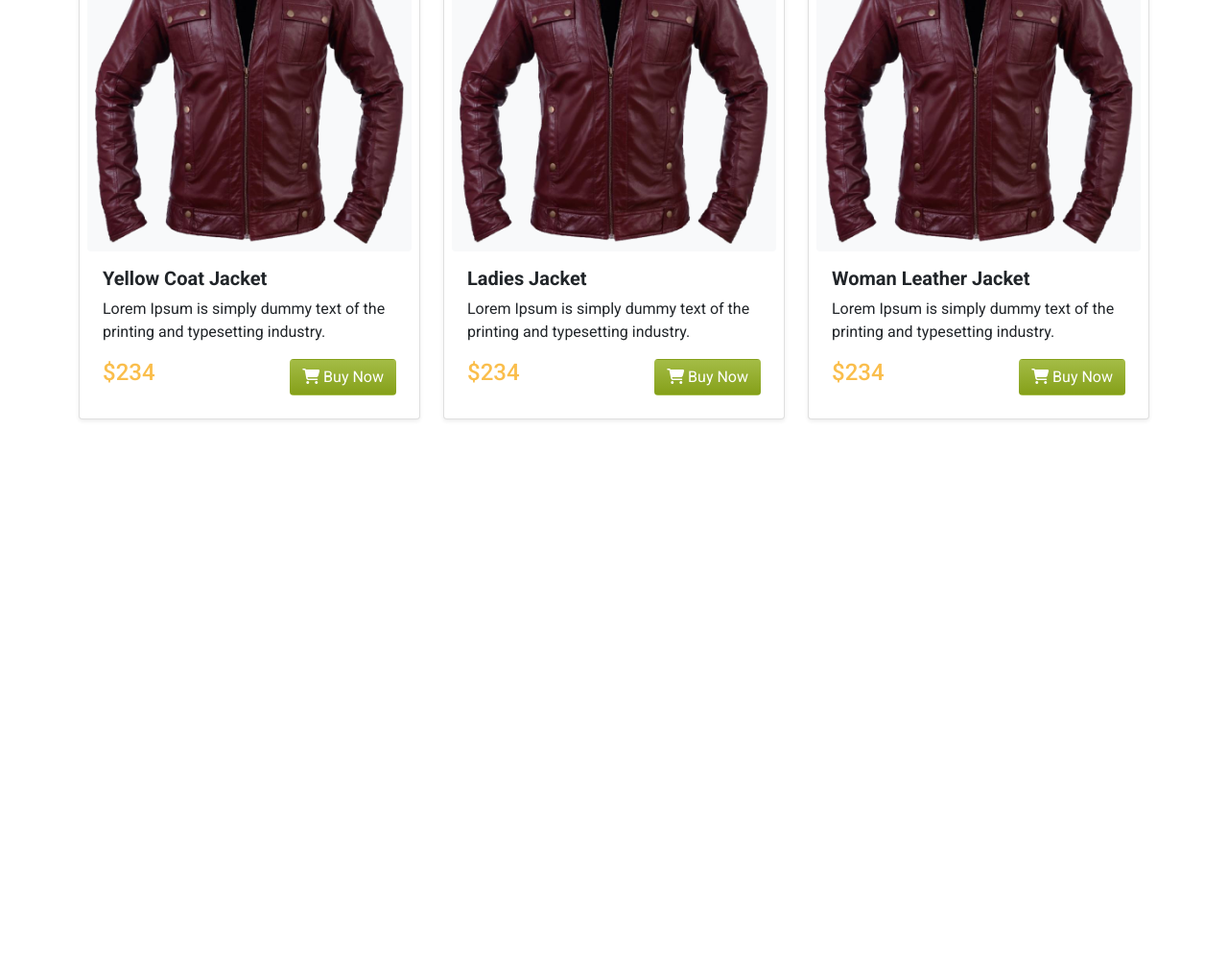
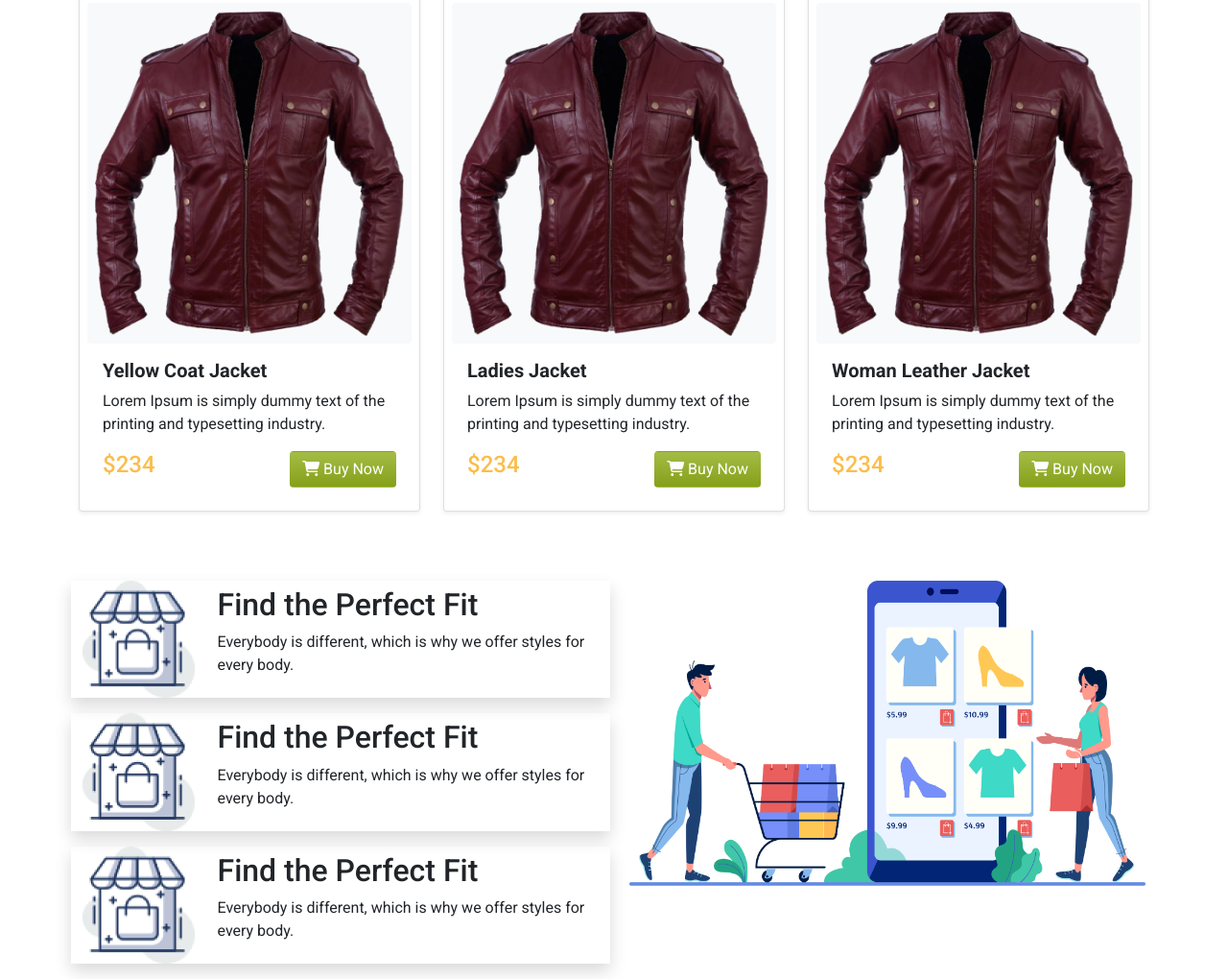
Before and after one commit to Khairulhub/penguin-fashion-main, a plain HTML site: page index.html in a window 1280 px wide. Shown: the part 1416-2436 px from the top of the page at 96% size. Before the commit the page ends 1909 px from the top, so only its background shows below. Drawn offline with nearby package versions, Linux system fonts and the light colour scheme.

Commit message:
add animation

```diff
--- a/index.html
+++ b/index.html
@@ -5,6 +5,7 @@
     <meta http-equiv="X-UA-Compatible" content="IE=edge">
     <meta name="viewport" content="width=device-width, initial-scale=1.0">
     <title>Document</title>
+    <link href="https://unpkg.com/aos@2.3.1/dist/aos.css" rel="stylesheet">
     <link href="https://cdn.jsdelivr.net/npm/bootstrap@5.0.2/dist/css/bootstrap.min.css" rel="stylesheet" integrity="sha384-EVSTQN3/azprG1Anm3QDgpJLIm9Nao0Yz1ztcQTwFspd3yD65VohhpuuCOmLASjC" crossorigin="anonymous">
     <link rel="stylesheet" href="style.css">
 </head>
@@ -38,13 +39,13 @@
                 </div>
               </nav>
               <div class="row">
-                  <div class="col-12 col-md-6 col-lg-6 m-auto">
+                  <div class="col-12 col-md-6 col-lg-6 m-auto" data-aos="fade-right"  data-aos-offset="300"  data-aos-easing="ease-in-sine">
                       <h1 class="h1 fw-bold display-2 mt-5 mb-4"><span class="text-color">Be the Penguins</span><br>  <span class="text-color-1">of Winter</span></h1>
                       <p class="px-5">Lorem Ipsum is simply dummy text of the printing
                         and typesetting industry.</p>
                         <button type="button" class="btn btn-color px-5 py-2 mx-5 rounded"><i class="fas fa-shopping-cart"></i> Buy Now</button>
                   </div>
-                  <div class="col-12 col-md-6 col-lg-6">
+                  <div class="col-12 col-md-6 col-lg-6 my-5" data-aos="fade-up" data-aos-duration="3000">
                       <img src="images/model.png" class="img-fluid" alt="">
                   </div>
               </div>
@@ -52,8 +53,8 @@
     </header>
     <main>
         <section class="container my-5">
-            <h2 class="text-color-1 my-4">W0Man Jacket</h2>
-            <div class="row">
+            <h2 class="text-color-1 my-4" data-aos="fade-up">W0Man Jacket</h2>
+            <div class="row"data-aos="zoom-in">
                 <div class="col-lg-4 col-md-6 col-12">
                     <div class="card p-2 shadow-sm my-2">
                         <img src="images/jacket-1.png" class="img-fluid bg-light m-auto  rounded p-2" alt="...">
@@ -98,9 +99,9 @@
                 </div>
             </div>
         </section>
-        <section class="container my-5">
+        <section class="container my-5"data-aos="fade-up" data-aos-duration="3000">
             <h2 class="text-color-1 my-4">Man Jacket</h2>
-            <div class="row">
+            <div class="row"data-aos="zoom-in" data-aos-offset="500">
                 <div class="col-lg-4 col-md-6 col-12">
                     <div class="card p-2 shadow-sm my-2">
                         <img src="images/jacket-5.png" class="img-fluid bg-light m-auto  rounded p-2" alt="...">
@@ -147,9 +148,54 @@
         </section>
 
     </main>
+<footer>
+  <section class="container">
+       <div class="row">
+         <div class="col-lg-6 col-md-6 col-12 px-3">
+           <div class="row shadow my-3 "data-aos="zoom-out-right">
+             <div class="col-lg-3 col-md-3 col-12 ">
+               <img src="icons/image 12.png" class="img-fluid d-sm-flex justify-content-center align-items-center text-center"  alt="">
+              </div>
+             <div class="col-lg-9 col-md-9 col-12 m-auto">
+               <h2>Find the Perfect Fit</h2>
+               <p>Everybody is different, which is why we
+                offer styles for every body.</p>
+             </div>
+           </div>
+           <div class="row shadow my-3 ">
+             <div class="col-lg-3 col-md-3 col-12 "data-aos="zoom-out-left">
+               <img src="icons/image 12.png" class="img-fluid d-sm-flex justify-content-center align-items-center text-center"  alt="">
+              </div>
+             <div class="col-lg-9 col-md-9 col-12 m-auto">
+               <h2>Find the Perfect Fit</h2>
+               <p>Everybody is different, which is why we
+                offer styles for every body.</p>
+             </div>
+           </div>
+           <div class="row shadow my-3 ">
+             <div class="col-lg-3 col-md-3 col-12 "data-aos="zoom-out-up">
+               <img src="icons/image 12.png" class="img-fluid d-sm-flex justify-content-center align-items-center text-center"  alt="">
+              </div>
+             <div class="col-lg-9 col-md-9 col-12 m-auto">
+               <h2>Find the Perfect Fit</h2>
+               <p>Everybody is different, which is why we
+                offer styles for every body.</p>
+             </div>
+           </div>
 
+         </div>
+         <div class="col-lg-6 col-md-6 col-12 px-3 my-3"data-aos="zoom-out">
+           <img src="images/shopping.png" class="img-fluid" alt="">
+         </div>
+       </div>
+  </section>
+</footer>
 
     <script src="https://kit.fontawesome.com/a8f032192b.js" crossorigin="anonymous"></script>
     <script src="https://cdn.jsdelivr.net/npm/bootstrap@5.0.2/dist/js/bootstrap.bundle.min.js" integrity="sha384-MrcW6ZMFYlzcLA8Nl+NtUVF0sA7MsXsP1UyJoMp4YLEuNSfAP+JcXn/tWtIaxVXM" crossorigin="anonymous"></script>
+    <script src="https://unpkg.com/aos@2.3.1/dist/aos.js"></script>
+    <script>
+      AOS.init();
+    </script>
 </body>
 </html>
```
Also changed, not shown: style.css (line endings or trailing spaces).
